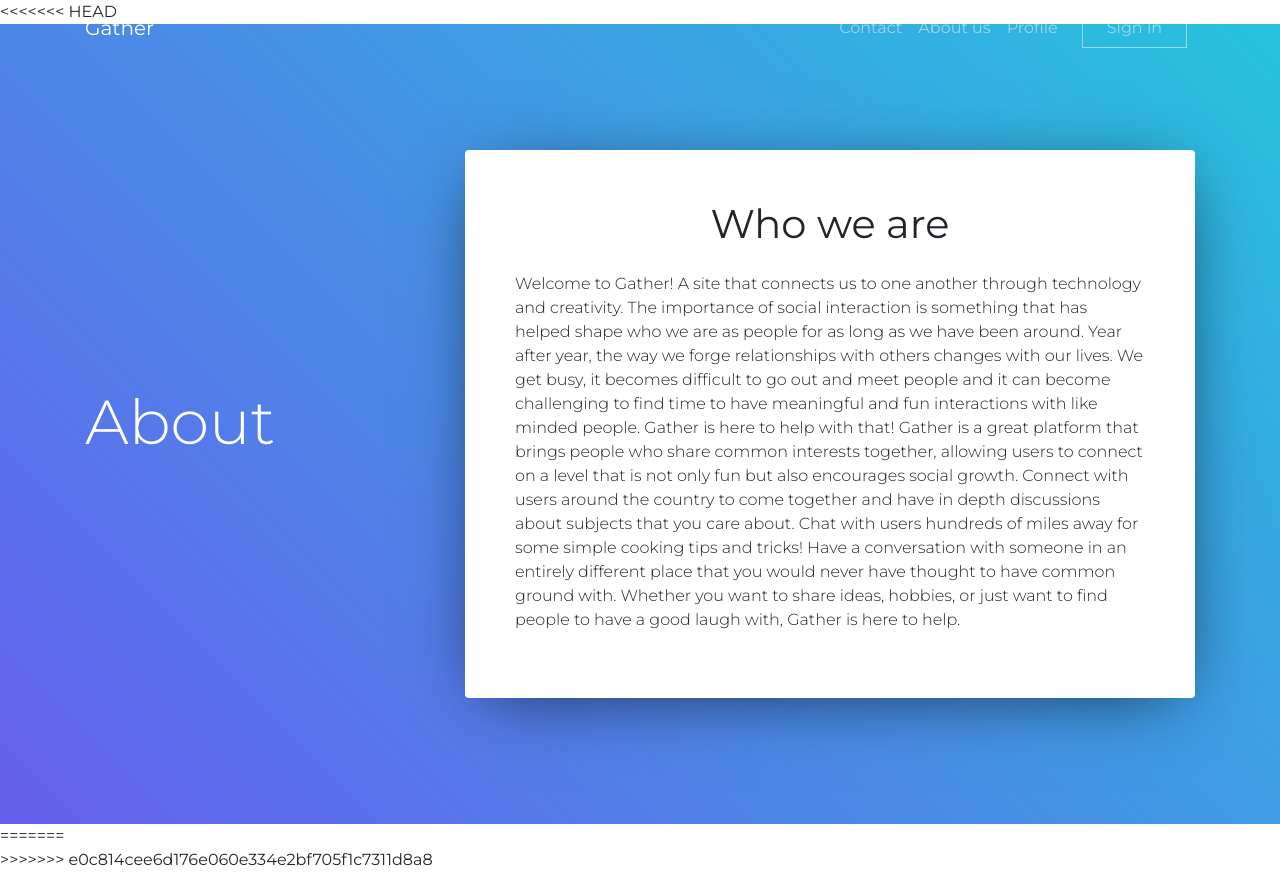
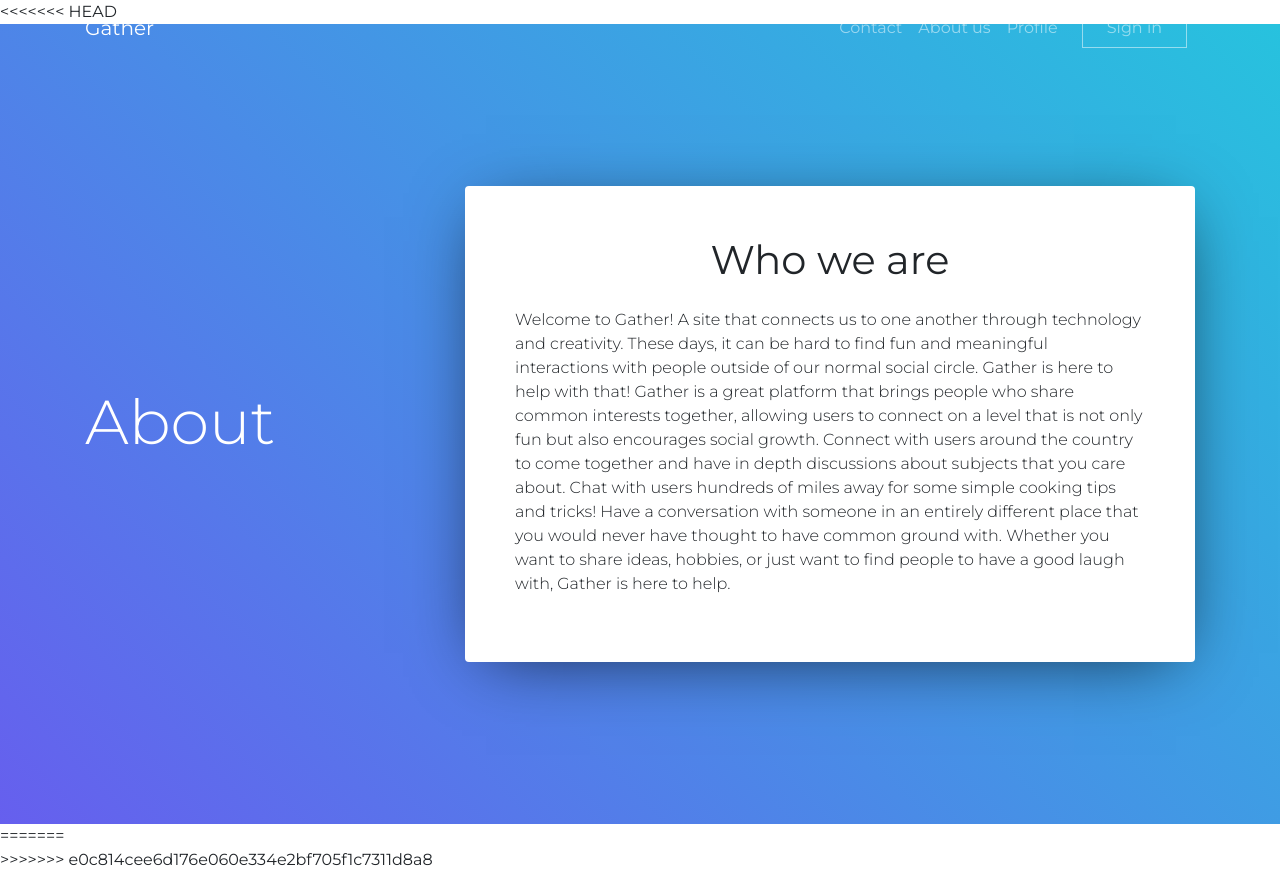
Before and after one commit to austin-e-cox/gather, a React (Create React App) app in the folder client/: page /about in a window 1280 px wide. Built offline with nearby package versions, Linux system fonts and the light colour scheme; no server answers.

Commit message:
shortening about us page text

```diff
--- a/client/src/components/layout/About.js
+++ b/client/src/components/layout/About.js
@@ -20,8 +20,13 @@ const About = () => {
             <form action="#" className="bg-white rounded pb_form_v1">
               <h1 className="mb-4 mt-0 text-center">Who we are</h1>
               <p>
-              Welcome to Gather! A site that connects us to one another through technology and creativity. The importance of social interaction is something that has helped shape who we are as people for as long as we have been around. Year after year, the way we forge relationships with others changes with our lives. We get busy, it becomes difficult to go out and meet people and it can become challenging to find time to have meaningful and fun interactions with like minded people. Gather is here to help with that! Gather is a great platform that brings people who share common interests together, allowing users to connect on a level that is not only fun but also encourages social growth. Connect with users around the country to come together and have in depth discussions about subjects that you care about. Chat with users hundreds of miles away for some simple cooking tips and tricks! Have a conversation with someone in an entirely different place that you would never have thought to have common ground with. Whether you want to share ideas, hobbies, or just want to find people to have a good laugh with, Gather is here to help.
-              </p>
+              Welcome to Gather! A site that connects us to one another through technology and creativity.
+              These days, it can be hard to find fun and meaningful interactions with people outside of our normal social circle.
+               Gather is here to help with that! Gather is a great platform that brings people who share common interests together, allowing users to connect on a level that is not only fun but also encourages social growth.
+               Connect with users around the country to come together and have in depth discussions about subjects that you care about. Chat with users hundreds of miles away for some simple cooking tips and tricks! Have a conversation with someone in an entirely different place that you would never have thought to have common ground with.
+              Whether you want to share ideas, hobbies, or just want to find people to have a good laugh with, Gather is here to help.
+                            </p>
+
 
 
             </form>
```
Also changed, not shown: 4 other files (tests, documents, lock files or other folders).
